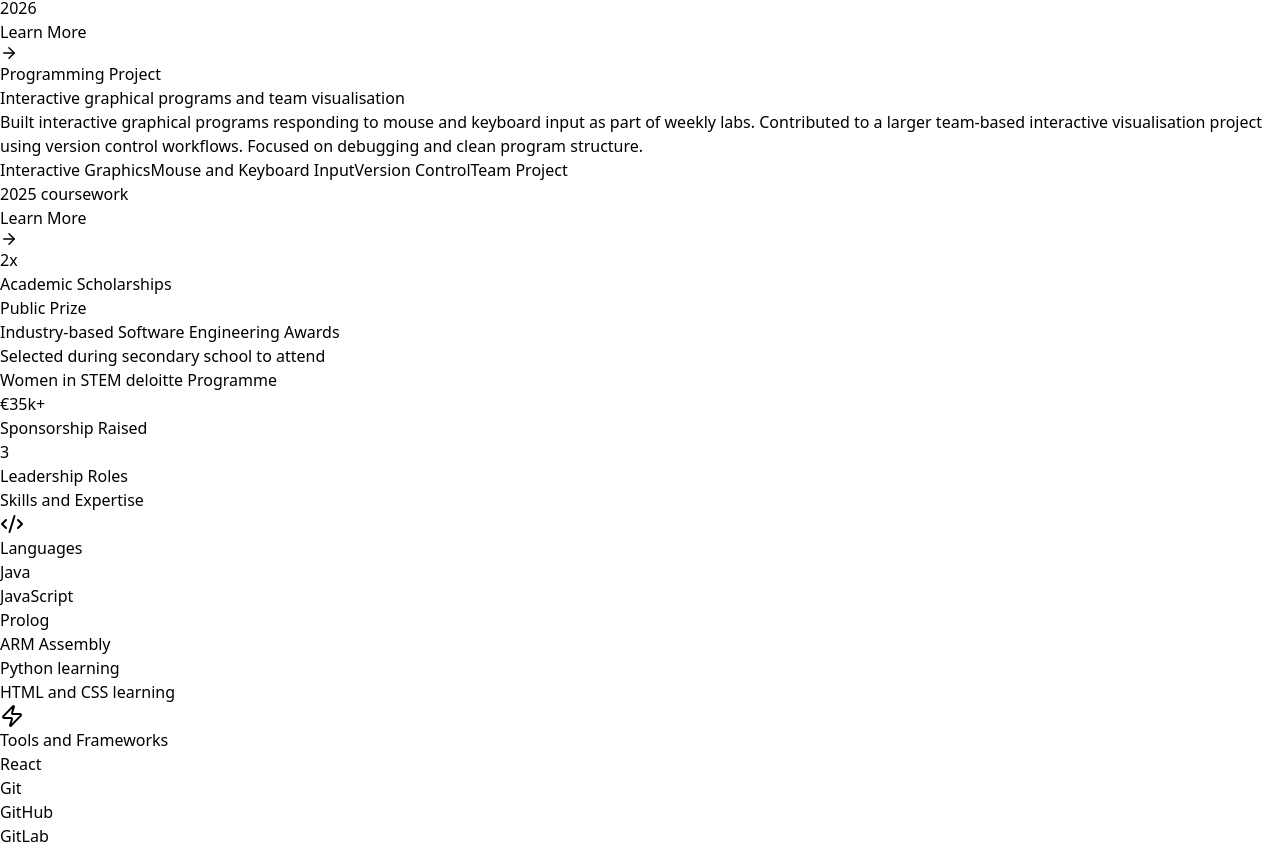
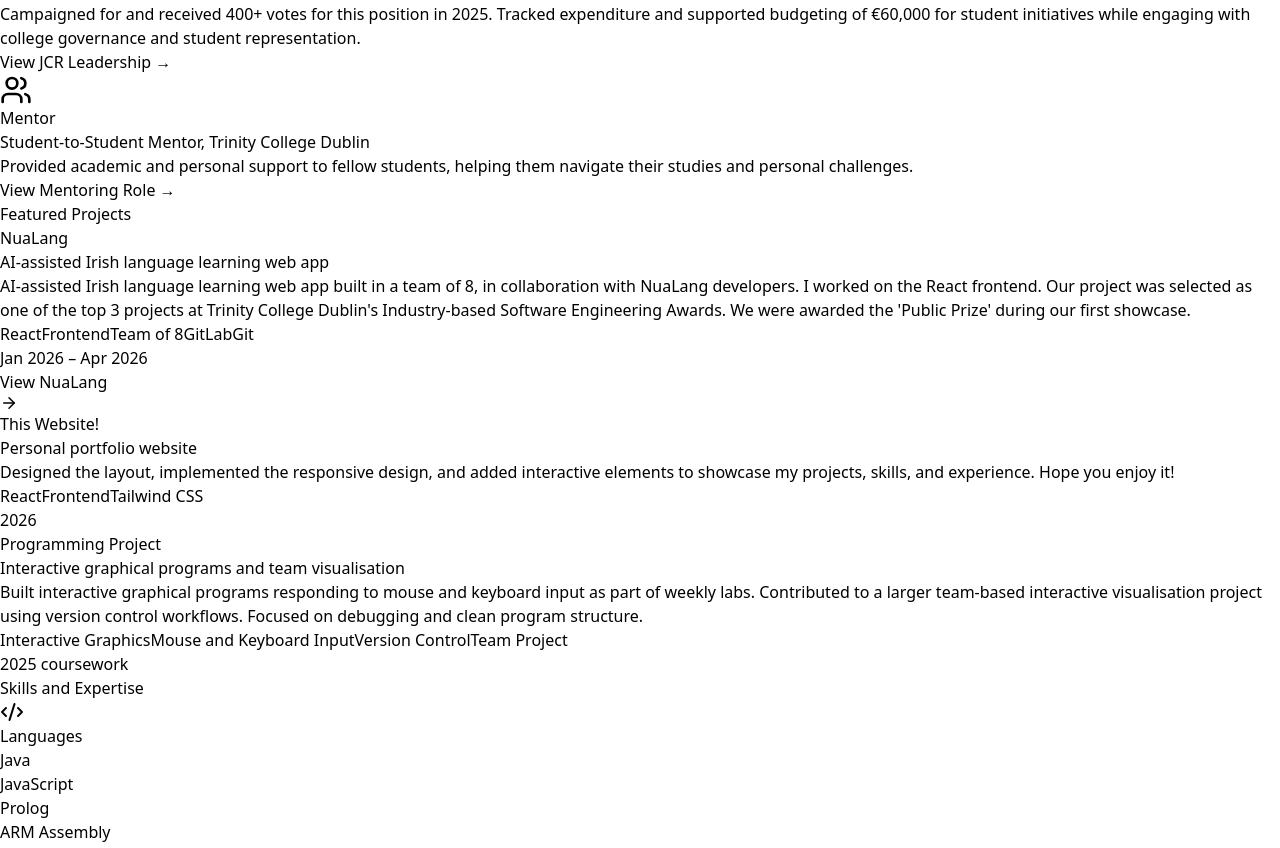
Before and after one commit to sakinsel2028/cv-portfolio, a React (Vite) app: page / in a window 1280 px wide. Shown: the part 946-1794 px from the top of the page. Built offline with nearby package versions, Linux system fonts and the light colour scheme.

Commit message:
more fixes

```diff
--- a/src/App.jsx
+++ b/src/App.jsx
@@ -108,31 +108,7 @@
   ];
 
   const achievements = [
-    {
-      label: 'Academic Scholarships',
-      value: '2x',
-      color: 'bg-yellow-100 text-yellow-700 border-yellow-200',
-    },
-    {
-      label: 'Industry-based Software Engineering Awards',
-      value: 'Public Prize',
-      color: 'bg-blue-100 text-blue-700 border-blue-200',
-    },
-        {
-      label: 'Women in STEM deloitte Programme',
-      value: 'Selected during secondary school to attend',
-      color: 'bg-blue-100 text-blue-700 border-blue-200',
-    },
-    {
-      label: 'Sponsorship Raised',
-      value: '€35k+',
-      color: 'bg-mint-100 text-teal-700 border-mint-200',
-    },
-    {
-      label: 'Leadership Roles',
-      value: '3',
-      color: 'bg-purple-100 text-purple-700 border-purple-200',
-    },
+
   ];
 
   return (
@@ -241,19 +217,7 @@
           </div>
 
           {/* Hero illustration */}
-          <div className="relative flex min-h-[360px] items-center justify-center">
-            <div className="absolute h-72 w-72 rounded-full bg-pink-200/70 blur-2xl" />
-            <div className="relative rounded-[3rem] border-4 border-white bg-gradient-to-br from-pink-100 via-purple-100 to-blue-100 p-12 shadow-xl">
-              <div className="text-center">
-                <div className="mb-4 text-7xl">👩🏻‍💻</div>
-                <p className="text-xl font-black text-purple-700">
-                  Building, learning,
-                  <br />
-                  and creating ✨
-                </p>
-              </div>
-            </div>
-          </div>
+
         </div>
       </section>
 
@@ -303,70 +267,6 @@
         </div>
       </section>
 
-      {/* Projects Section */}
-      <section id="projects" className="mx-auto max-w-6xl px-6 py-20">
-        <h2 className="mb-12 text-4xl font-black text-slate-800">
-          Featured Projects
-        </h2>
-
-        <div className="grid gap-8 md:grid-cols-2">
-          {projects.map((project) => (
-            <div
-              key={project.id}
-              onMouseEnter={() => setHoveredProject(project.id)}
-              onMouseLeave={() => setHoveredProject(null)}
-              className="group relative"
-            >
-              <div
-                className={`absolute inset-0 rounded-3xl bg-gradient-to-br ${project.hoverGradient} transition-opacity duration-300 ${
-                  hoveredProject === project.id ? 'opacity-100' : 'opacity-0'
-                }`}
-              />
-
-              <div
-                className={`relative h-full rounded-3xl border-2 ${project.border} bg-gradient-to-br ${project.cardGradient} p-8 transition-all duration-300 group-hover:-translate-y-1 group-hover:shadow-xl`}
-              >
-                <div className="space-y-4">
-                  <div>
-                    <h3 className="mb-1 text-2xl font-black text-slate-800">
-                      {project.title}
-                    </h3>
-                    <p className="font-semibold text-slate-600">
-                      {project.subtitle}
-                    </p>
-                  </div>
-
-                  <p className="text-sm leading-relaxed text-slate-600">
-                    {project.description}
-                  </p>
-
-                  <div className="flex flex-wrap gap-2 pt-4">
-                    {project.tags.map((tag) => (
-                      <span
-                        key={tag}
-                        className="rounded-full border border-white/70 bg-white/70 px-3 py-1 text-xs font-bold text-slate-600"
-                      >
-                        {tag}
-                      </span>
-                    ))}
-                  </div>
-
-                  <p className="pt-4 text-xs text-slate-500">
-                    {project.dates}
-                  </p>
-
-                  <div
-                    className={`flex items-center gap-2 pt-6 font-bold ${project.icon} transition-all group-hover:gap-4`}
-                  >
-                    <span>Learn More</span>
-                    <ArrowRight size={18} />
-                  </div>
-                </div>
-              </div>
-            </div>
-          ))}
-        </div>
-      </section>
 
       {/* Quick Stats */}
       <section className="mx-auto max-w-6xl px-6 py-20">
@@ -383,43 +283,6 @@
         </div>
       </section>
 
-      {/* Skills Section */}
-      <section id="skills" className="mx-auto max-w-6xl px-6 py-20">
-        <h2 className="mb-12 text-4xl font-black text-slate-800">
-          Skills and Expertise
-        </h2>
-
-        <div className="grid gap-8 md:grid-cols-3">
-          {skills.map((skillGroup) => (
-            <div
-              key={skillGroup.title}
-              className={`rounded-3xl border ${skillGroup.borderStyle} bg-gradient-to-br ${skillGroup.cardStyle} p-8`}
-            >
-              <div className={`mb-6 ${skillGroup.iconStyle}`}>
-                {skillGroup.icon}
-              </div>
-
-              <h3 className="mb-6 text-2xl font-bold text-slate-800">
-                {skillGroup.title}
-              </h3>
-
-              <ul className="space-y-3">
-                {skillGroup.items.map((item) => (
-                  <li
-                    key={item}
-                    className="flex items-center gap-3 text-slate-600"
-                  >
-                    <span
-                      className={`h-2 w-2 rounded-full ${skillGroup.bulletStyle}`}
-                    />
-                    {item}
-                  </li>
-                ))}
-              </ul>
-            </div>
-          ))}
-        </div>
-      </section>
 
 {/* Leadership Section */}
 <section className="mx-auto max-w-6xl px-6 py-20">
@@ -570,7 +433,200 @@
   </div>
 </section>
 
+{/* Projects Section */}
+<section id="projects" className="mx-auto max-w-6xl px-6 py-20">
+  <h2 className="mb-12 text-4xl font-black text-slate-800">
+    Featured Projects
+  </h2>
 
+  <div className="grid gap-8 md:grid-cols-2">
+    {/* NuaLang */}
+    <div className="group relative">
+      <div className="absolute inset-0 rounded-3xl bg-gradient-to-br from-mint-100 to-teal-100 opacity-0 transition-opacity duration-300 group-hover:opacity-100" />
+
+      <div className="relative h-full rounded-3xl border-2 border-mint-200 bg-gradient-to-br from-mint-50 to-teal-50 p-8 transition-all duration-300 group-hover:-translate-y-1 group-hover:shadow-xl">
+        <div className="space-y-4">
+          <div>
+            <h3 className="mb-1 text-2xl font-black text-slate-800">
+              NuaLang
+            </h3>
+
+            <p className="font-semibold text-slate-600">
+              AI-assisted Irish language learning web app
+            </p>
+          </div>
+
+          <p className="text-sm leading-relaxed text-slate-600">
+            AI-assisted Irish language learning web app built in a team of 8,
+            in collaboration with NuaLang developers. I worked on the React
+            frontend. Our project was selected as one of the top 3 projects at
+            Trinity College Dublin&apos;s Industry-based Software Engineering
+            Awards. We were awarded the &apos;Public Prize&apos; during our
+            first showcase.
+          </p>
+
+          <div className="flex flex-wrap gap-2 pt-4">
+            <span className="rounded-full border border-white/70 bg-white/70 px-3 py-1 text-xs font-bold text-slate-600">
+              React
+            </span>
+            <span className="rounded-full border border-white/70 bg-white/70 px-3 py-1 text-xs font-bold text-slate-600">
+              Frontend
+            </span>
+            <span className="rounded-full border border-white/70 bg-white/70 px-3 py-1 text-xs font-bold text-slate-600">
+              Team of 8
+            </span>
+            <span className="rounded-full border border-white/70 bg-white/70 px-3 py-1 text-xs font-bold text-slate-600">
+              GitLab
+            </span>
+            <span className="rounded-full border border-white/70 bg-white/70 px-3 py-1 text-xs font-bold text-slate-600">
+              Git
+            </span>
+          </div>
+
+          <p className="pt-4 text-xs text-slate-500">
+            Jan 2026 – Apr 2026
+          </p>
+
+          <a
+            href="https://www.linkedin.com/company/sweng-group-31-tcd-2026-nualang/posts/"
+            target="_blank"
+            rel="noopener noreferrer"
+            className="flex items-center gap-2 pt-6 font-bold text-teal-500 transition-all hover:gap-4"
+          >
+            <span>View NuaLang</span>
+            <ArrowRight size={18} />
+          </a>
+        </div>
+      </div>
+    </div>
+
+    {/* This Website */}
+    <div className="group relative">
+      <div className="absolute inset-0 rounded-3xl bg-gradient-to-br from-pink-100 to-rose-100 opacity-0 transition-opacity duration-300 group-hover:opacity-100" />
+
+      <div className="relative h-full rounded-3xl border-2 border-pink-200 bg-gradient-to-br from-pink-50 to-rose-50 p-8 transition-all duration-300 group-hover:-translate-y-1 group-hover:shadow-xl">
+        <div className="space-y-4">
+          <div>
+            <h3 className="mb-1 text-2xl font-black text-slate-800">
+              This Website!
+            </h3>
+
+            <p className="font-semibold text-slate-600">
+              Personal portfolio website
+            </p>
+          </div>
+
+          <p className="text-sm leading-relaxed text-slate-600">
+            Designed the layout, implemented the responsive design, and added
+            interactive elements to showcase my projects, skills, and
+            experience. Hope you enjoy it!
+          </p>
+
+          <div className="flex flex-wrap gap-2 pt-4">
+            <span className="rounded-full border border-white/70 bg-white/70 px-3 py-1 text-xs font-bold text-slate-600">
+              React
+            </span>
+            <span className="rounded-full border border-white/70 bg-white/70 px-3 py-1 text-xs font-bold text-slate-600">
+              Frontend
+            </span>
+            <span className="rounded-full border border-white/70 bg-white/70 px-3 py-1 text-xs font-bold text-slate-600">
+              Tailwind CSS
+            </span>
+          </div>
+
+          <p className="pt-4 text-xs text-slate-500">
+            2026
+          </p>
+        </div>
+      </div>
+    </div>
+
+    {/* Programming Project */}
+    <div className="group relative">
+      <div className="absolute inset-0 rounded-3xl bg-gradient-to-br from-peach-100 to-yellow-100 opacity-0 transition-opacity duration-300 group-hover:opacity-100" />
+
+      <div className="relative h-full rounded-3xl border-2 border-orange-200 bg-gradient-to-br from-peach-50 to-yellow-50 p-8 transition-all duration-300 group-hover:-translate-y-1 group-hover:shadow-xl">
+        <div className="space-y-4">
+          <div>
+            <h3 className="mb-1 text-2xl font-black text-slate-800">
+              Programming Project
+            </h3>
+
+            <p className="font-semibold text-slate-600">
+              Interactive graphical programs and team visualisation
+            </p>
+          </div>
+
+          <p className="text-sm leading-relaxed text-slate-600">
+            Built interactive graphical programs responding to mouse and
+            keyboard input as part of weekly labs. Contributed to a larger
+            team-based interactive visualisation project using version control
+            workflows. Focused on debugging and clean program structure.
+          </p>
+
+          <div className="flex flex-wrap gap-2 pt-4">
+            <span className="rounded-full border border-white/70 bg-white/70 px-3 py-1 text-xs font-bold text-slate-600">
+              Interactive Graphics
+            </span>
+            <span className="rounded-full border border-white/70 bg-white/70 px-3 py-1 text-xs font-bold text-slate-600">
+              Mouse and Keyboard Input
+            </span>
+            <span className="rounded-full border border-white/70 bg-white/70 px-3 py-1 text-xs font-bold text-slate-600">
+              Version Control
+            </span>
+            <span className="rounded-full border border-white/70 bg-white/70 px-3 py-1 text-xs font-bold text-slate-600">
+              Team Project
+            </span>
+          </div>
+
+          <p className="pt-4 text-xs text-slate-500">
+            2025 coursework
+          </p>
+        </div>
+      </div>
+    </div>
+  </div>
+</section>
+
+
+
+      {/* Skills Section */}
+      <section id="skills" className="mx-auto max-w-6xl px-6 py-20">
+        <h2 className="mb-12 text-4xl font-black text-slate-800">
+          Skills and Expertise
+        </h2>
+
+        <div className="grid gap-8 md:grid-cols-3">
+          {skills.map((skillGroup) => (
+            <div
+              key={skillGroup.title}
+              className={`rounded-3xl border ${skillGroup.borderStyle} bg-gradient-to-br ${skillGroup.cardStyle} p-8`}
+            >
+              <div className={`mb-6 ${skillGroup.iconStyle}`}>
+                {skillGroup.icon}
+              </div>
+
+              <h3 className="mb-6 text-2xl font-bold text-slate-800">
+                {skillGroup.title}
+              </h3>
+
+              <ul className="space-y-3">
+                {skillGroup.items.map((item) => (
+                  <li
+                    key={item}
+                    className="flex items-center gap-3 text-slate-600"
+                  >
+                    <span
+                      className={`h-2 w-2 rounded-full ${skillGroup.bulletStyle}`}
+                    />
+                    {item}
+                  </li>
+                ))}
+              </ul>
+            </div>
+          ))}
+        </div>
+      </section>
 
       {/* CTA Section */}
       <section className="mx-auto max-w-6xl px-6 py-20">
```
